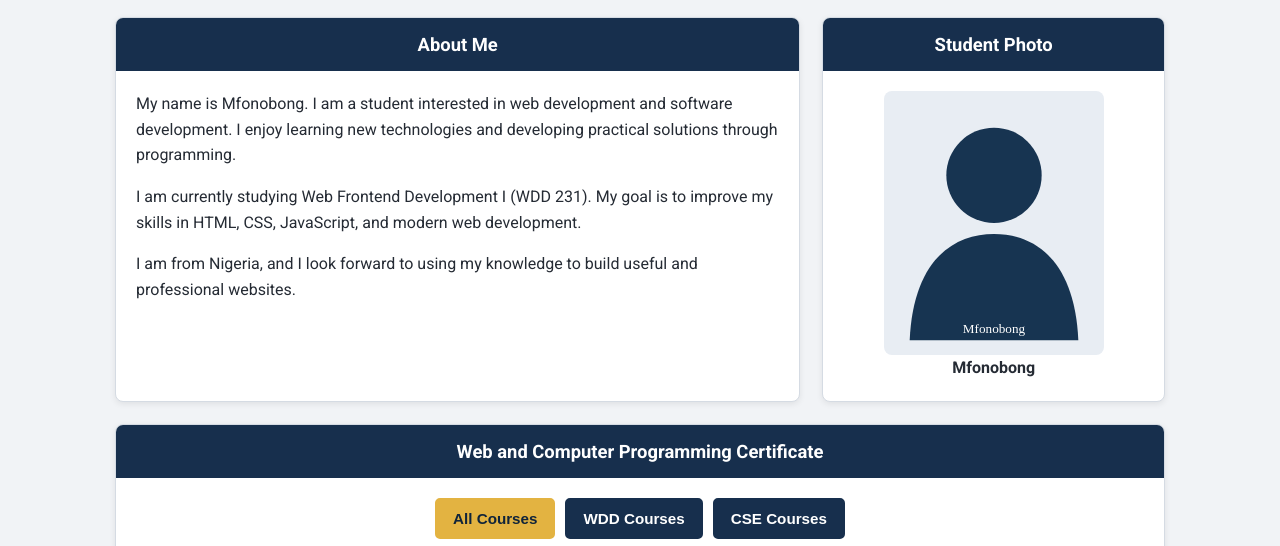
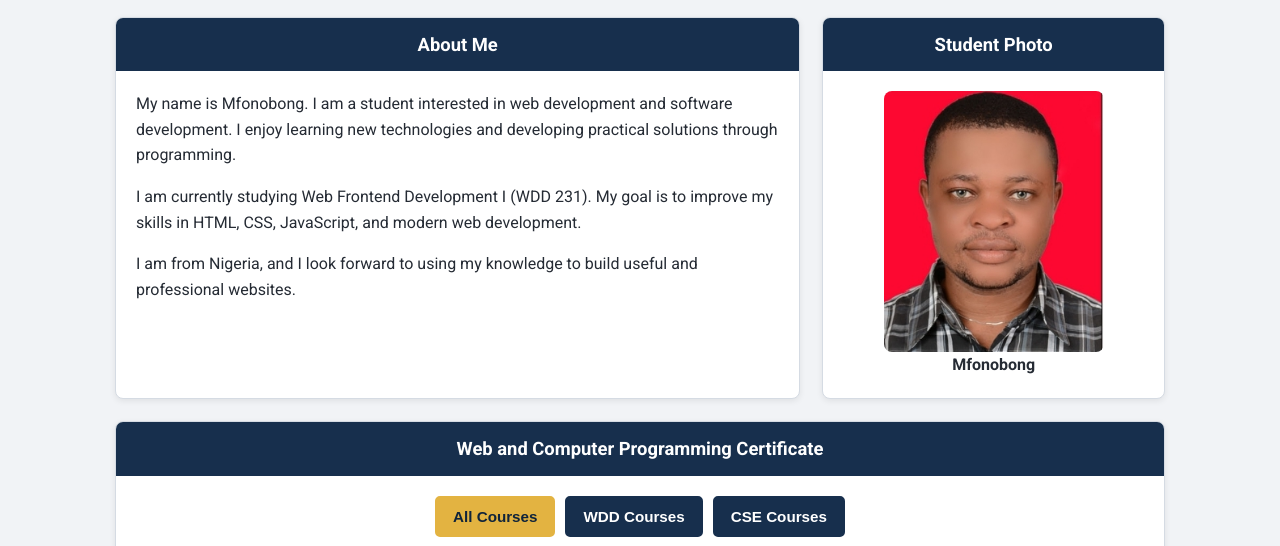
Before and after one commit to MfonobongEkong26/wdd231, a plain HTML site: page index.html in a window 1280 px wide. Shown: the part 254-800 px from the top of the page. Drawn offline with Linux system fonts and the light colour scheme.

Commit message:
Add student profile photo

```diff
--- a/index.html
+++ b/index.html
@@ -76,9 +76,9 @@
             <section class="photo-section">
                 <h2>Student Photo</h2>
                 <div class="section-content photo-content">
-                    <img src="images/profile-placeholder.svg"
-                         alt="Student photo placeholder for Mfonobong"
-                         class="profile-photo">
+                    <img src="images/student-photo.jpg"
+     alt="Photo of Mfonobong"
+     class="profile-photo">
                     <p class="photo-caption">Mfonobong</p>
                 </div>
             </section>
```
Also changed, not shown: images/student-photo.jpg (added).
